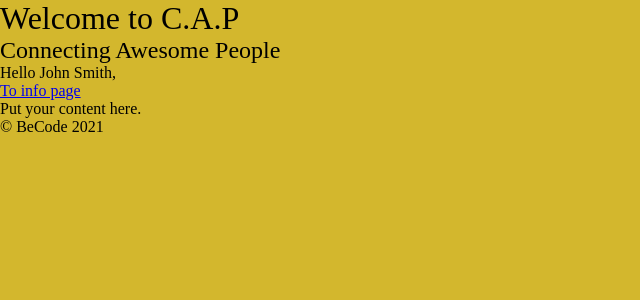
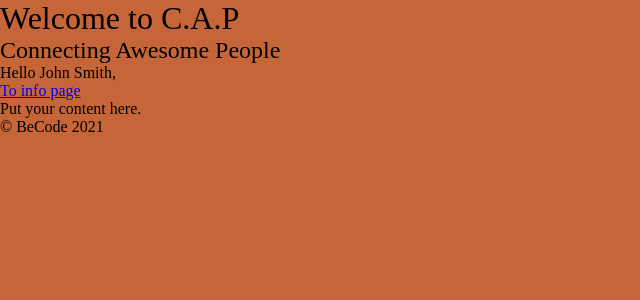
Before and after one commit to chadriae/php-mvc-Ismi, a PHP site: page / in a window 1280 px wide. Shown: the top 300 px of the page, without its empty margins (0-640 px from the left). Run offline with PHP 8.4, Linux system fonts and the light colour scheme.

Commit message:
updatecss
testfile

```diff
--- a/View/includes/header.php
+++ b/View/includes/header.php
@@ -9,6 +9,11 @@
     <title>Becode - Boiler plate MVC</title>
 </head>
 <body>
+
+
+
+
+
     <header>
         <h1>Welcome to C.A.P</h1>
         <h2> Connecting Awesome People</h2>
--- a/style.css
+++ b/style.css
@@ -7,7 +7,7 @@
 
 
 :root{
-    --PrimaryColor : rgb(211, 183, 45);
+    --PrimaryColor : rgb(197, 101, 56);
     --SecondaryColor : rgb(0, 0, 255);
     --PrimaryFont : font-family: 'Indie Flower', cursive;
     --SecondaryFont : font-family: 'Merienda', cursive;
```
